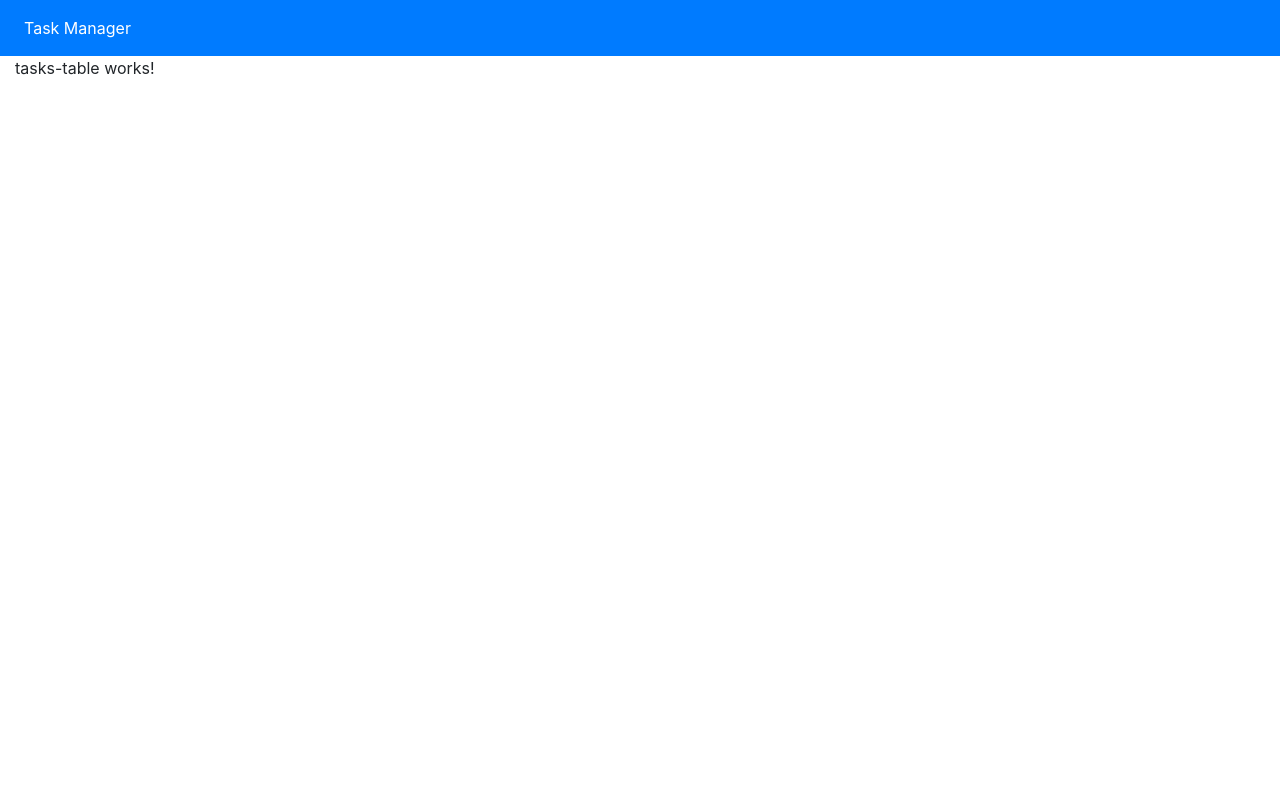
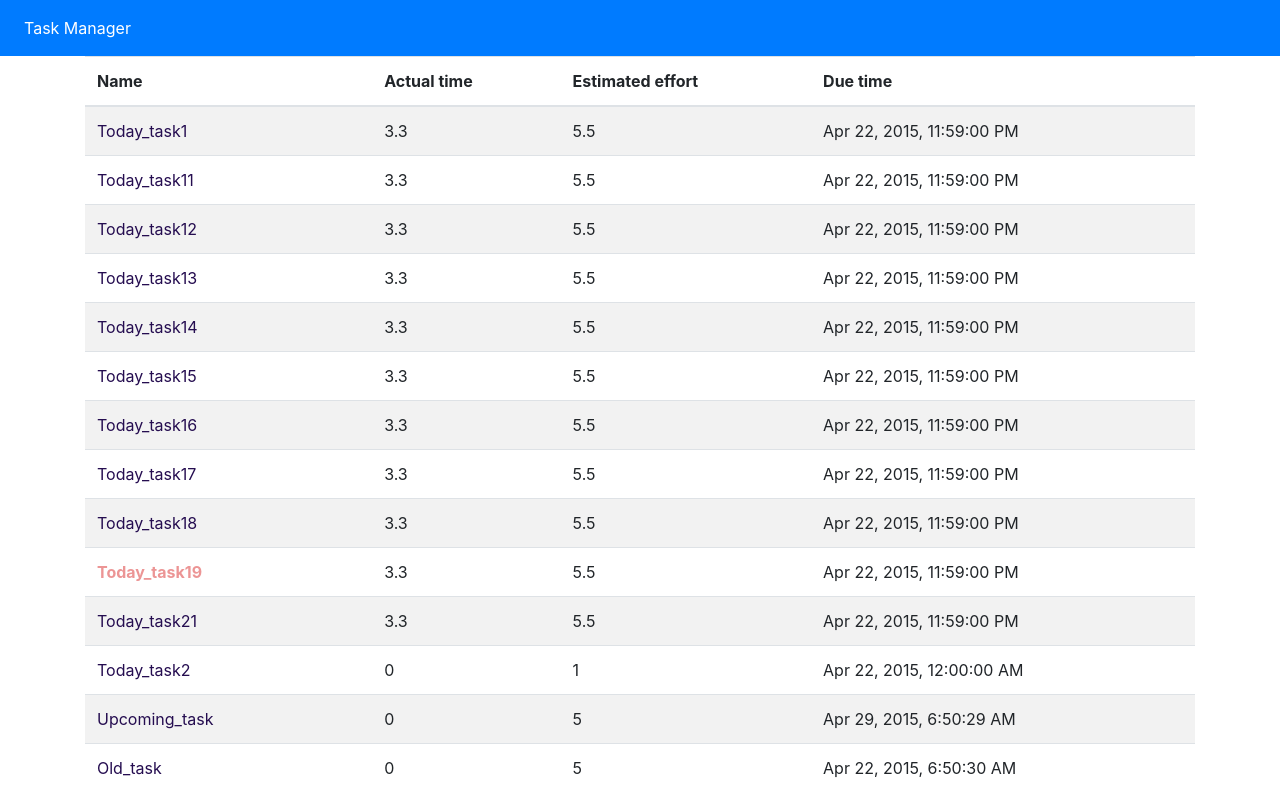
Before and after one commit to dmitrykarmazin/TaskManager, an Angular app: page / in a window 1280 px wide. Shown: the top 790 px of the page. Built offline with nearby package versions, Linux system fonts and the light colour scheme.

Commit message:
templ change,displaying list of task from service

```diff
--- a/src/app/task/tasks-table/tasks-table.component.html
+++ b/src/app/task/tasks-table/tasks-table.component.html
@@ -1,3 +1,28 @@
-<p>
-  tasks-table works!
-</p>
+<div class="container">
+  <table class="table table-striped table-inverse ">
+    <thead class="thead-inverse">
+      <tr>
+        <th>Name</th>
+        <th>Actual time</th>
+        <th>Estimated effort</th>
+        <th>Due time</th>
+      </tr>
+      </thead>
+      <tbody>
+        <tr *ngFor="let task of active_tasks">
+          <td scope="row">
+            <a
+            class="task_link"
+            [routerLink]="['/task',task.id]"
+            [ngClass]="{'high_priority': task?.is_high_priority == true}"
+            >{{task.name}}
+            </a>
+          </td>
+          <td>{{task.actual_effort==undefined?'N/A':task.actual_effort}}</td>
+          <td>{{task.estimated_effort==undefined?'N/A':task.estimated_effort}}</td>
+          <td>{{task.due_date==undefined?'N/A':(task.due_date|date:'medium')}}
+          </td>
+        </tr>
+      </tbody>
+  </table>
+</div>
--- a/src/app/task/tasks-table/tasks-table.component.scss
+++ b/src/app/task/tasks-table/tasks-table.component.scss
@@ -0,0 +1,8 @@
+.task_link{
+  text-decoration: none;
+  color:rgb(37, 13, 80);
+}
+.high_priority{
+  font-weight: bold;
+  color:rgb(236, 149, 149);
+}
--- a/src/app/task/tasks-table/tasks-table.component.ts
+++ b/src/app/task/tasks-table/tasks-table.component.ts
@@ -1,4 +1,7 @@
-import { Component, OnInit } from '@angular/core';
+import { Component, OnInit, OnDestroy } from '@angular/core';
+import { TaskService } from './../services/task.service';
+import { Subscription } from 'rxjs';
+import { Task } from './../models/task.model';
 
 @Component({
   selector: 'app-tasks-table',
@@ -6,10 +9,19 @@ import { Component, OnInit } from '@angular/core';
   styleUrls: ['./tasks-table.component.scss']
 })
 export class TasksTableComponent implements OnInit {
+  public active_tasks: Task[] = [];
+  subs: Subscription;
 
-  constructor() { }
+  constructor(private taskService: TaskService) { }
 
   ngOnInit() {
+    this.subs = this.taskService.getTasks()
+      .subscribe((tasks: Task[]) => this.active_tasks = tasks.filter(task => task.obj_status === 'active'));
   }
 
+  OnDestroy(): void {
+    if (this.subs) {
+      this.subs.unsubscribe();
+    }
+  }
 }
```
